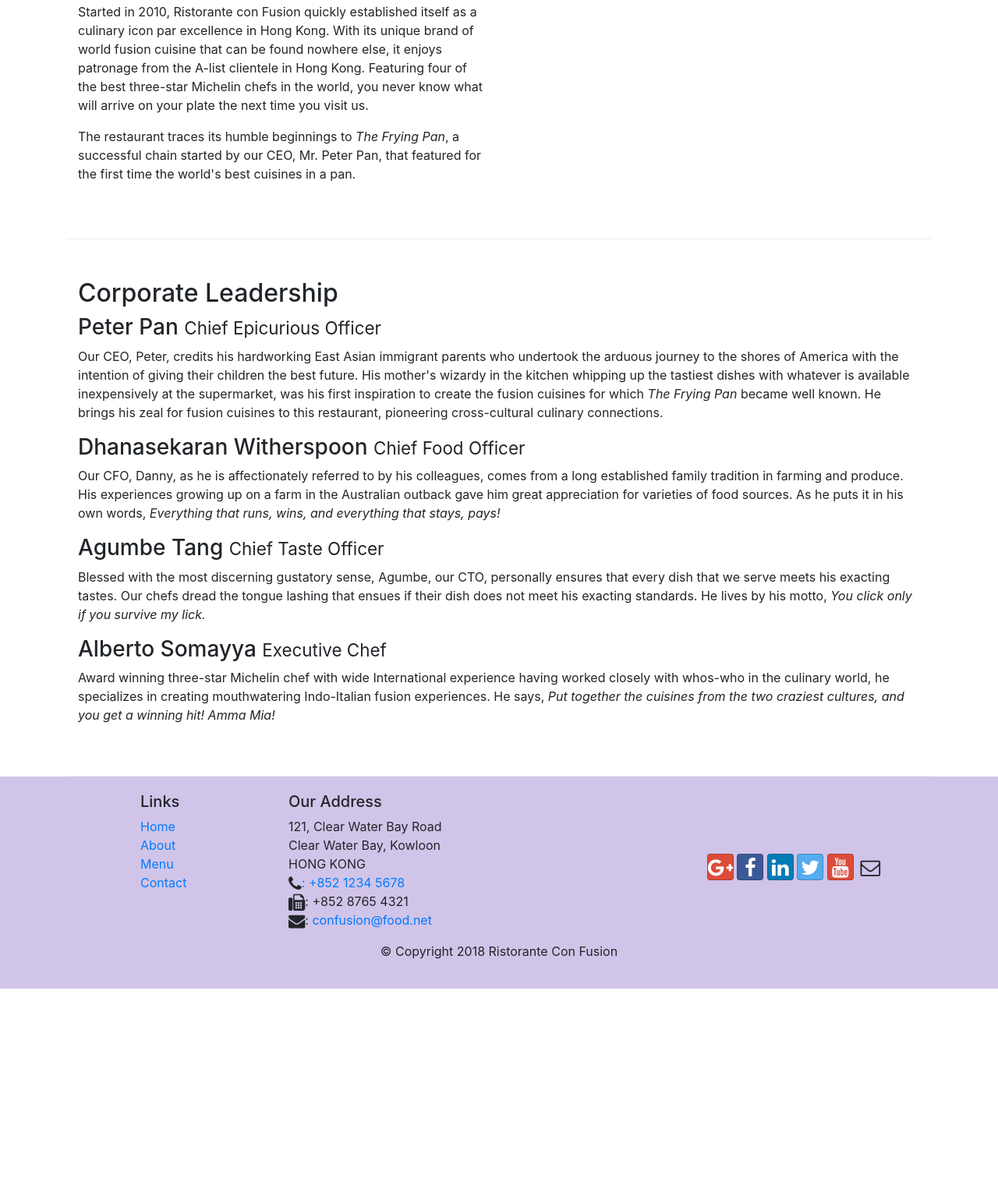
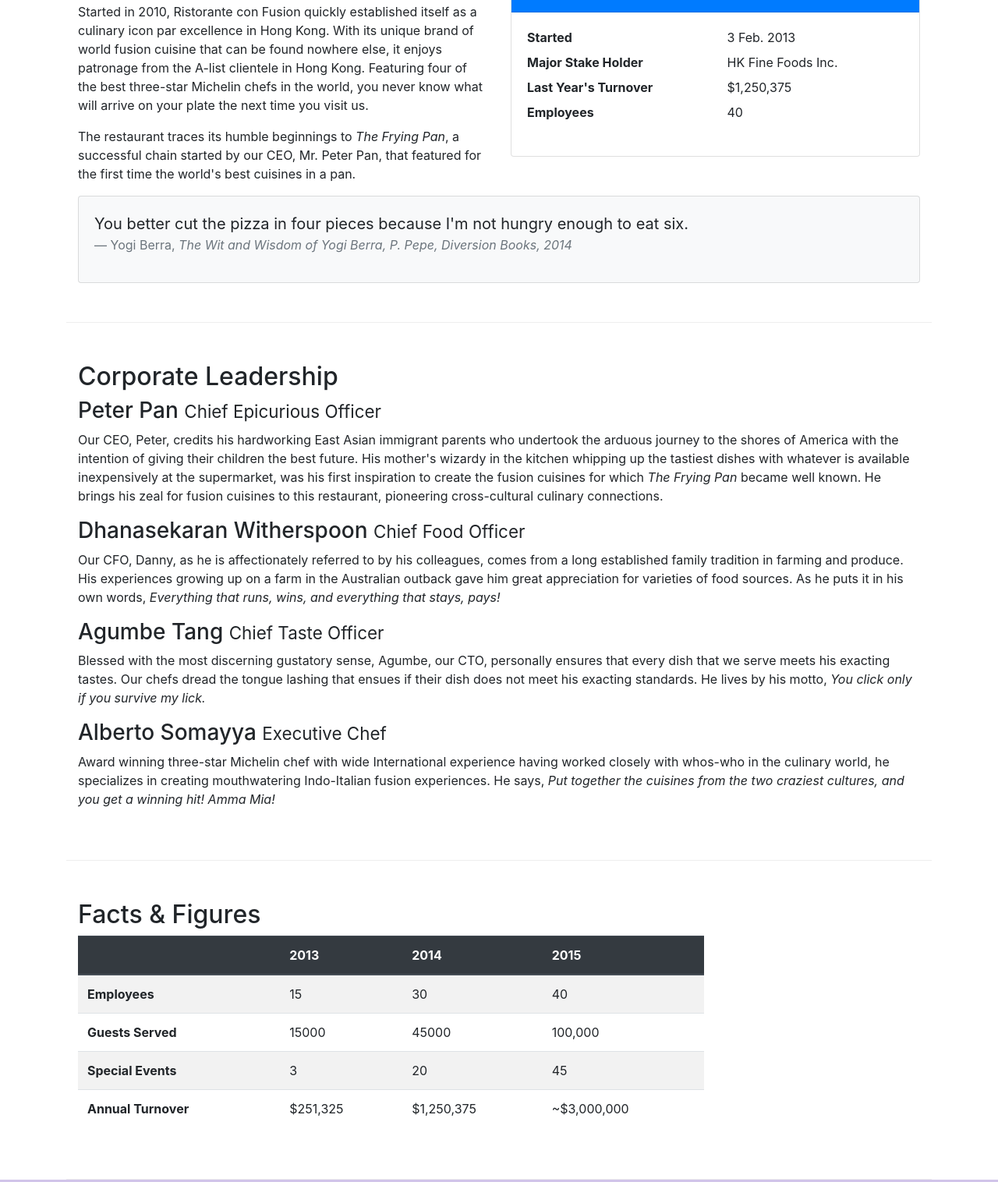
Before and after one commit to abhishikthraj/Coursera-Bootstrap4, a website: page aboutus.html in a window 1280 px wide. Shown: the part 558-2074 px from the top of the page at 78% size. Before the commit the page ends 1826 px from the top, so only its background shows below. Drawn offline with nearby package versions, Linux system fonts and the light colour scheme.

Commit message:
Tables and Cards

```diff
--- a/aboutus.html
+++ b/aboutus.html
@@ -51,7 +51,7 @@
                 <li class="breadcrumb-item"><a href="index.html">Home</a></li>
                 <li class="breadcrumb-item active">About Us</li>
             </ol>
-            <div>
+            <div class="col-12">
                <h3>About Us</h3>
                <hr>
             </div>
@@ -63,7 +63,37 @@
                 <p>Started in 2010, Ristorante con Fusion quickly established itself as a culinary icon par excellence in Hong Kong. With its unique brand of world fusion cuisine that can be found nowhere else, it enjoys patronage from the A-list clientele in Hong Kong.  Featuring four of the best three-star Michelin chefs in the world, you never know what will arrive on your plate the next time you visit us.</p>
                 <p>The restaurant traces its humble beginnings to <em>The Frying Pan</em>, a successful chain started by our CEO, Mr. Peter Pan, that featured for the first time the world's best cuisines in a pan.</p>
             </div>
-            <div>
+            <div class="col-12 col-sm-6">
+                <div class="card">
+                    <h3 class="card-header bg-primary text-white">Facts At a Glance</h3>
+                    <div class="card-body">
+                        <dl class="row">
+                            <dt class="col-6">Started</dt>
+                            <dd class="col-6">3 Feb. 2013</dd>
+                            <dt class="col-6">Major Stake Holder</dt>
+                            <dd class="col-6">HK Fine Foods Inc.</dd>
+                            <dt class="col-6">Last Year's Turnover</dt>
+                            <dd class="col-6">$1,250,375</dd>
+                            <dt class="col-6">Employees</dt>
+                            <dd class="col-6">40</dd>
+                        </dl>
+                    </div>
+                </div>
+            </div>
+            <div class="col-12">
+                <div class="card card-body bg-light">
+                    <blockquote class="blockquote">
+                        <p class="mb-0">
+                            You better cut the pizza in four pieces
+                            because I'm not hungry enough to eat six.
+                        </p>
+                        <footer class="blockquote-footer">Yogi Berra,
+                            <cite title="Source Title">The Wit and Wisdom of
+                                Yogi Berra, P. Pepe, Diversion Books, 2014
+                            </cite>
+                        </footer>
+                    </blockquote>
+                </div>
             </div>
         </div>
 
@@ -81,7 +111,52 @@
                 <p class="d-none d-sm-block">Award winning three-star Michelin chef with wide International experience having worked closely with whos-who in the culinary world, he specializes in creating mouthwatering Indo-Italian fusion experiences. He says, <em>Put together the cuisines from the two craziest cultures, and you get a winning hit! Amma Mia!</em></p>
             </div>
        </div>
+       <div class="row row-content">
+           <div class="col-12 col-sm-9">
+                <h2>Facts &amp; Figures</h2>
+                <div class="table-responsive">
+                    <table class="table table-striped">
+                        <thead class="thead-dark">
+                            <tr>
+                                <th>&nbsp;</th>
+                                <th>2013</th>
+                                <th>2014</th>
+                                <th>2015</th>
+                            </tr>
+                        </thead>
+                        <tbody>
+                            <tr>
+                                <th>Employees</th>
+                                <td>15</td>
+                                <td>30</td>
+                                <td>40</td>
+                            </tr>
+                            <tr>
+                                <th>Guests Served</th>
+                                <td>15000</td>
+                                <td>45000</td>
+                                <td>100,000</td>
+                            </tr>
+                            <tr>
+                                <th>Special Events</th>
+                                <td>3</td>
+                                <td>20</td>
+                                <td>45</td>
+                            </tr>
+                            <tr>
+                                <th>Annual Turnover</th>
+                                <td>$251,325</td>
+                                <td>$1,250,375</td>
+                                <td>~$3,000,000</td>
+                            </tr>
+                        </tbody>
+                    </table>
+                </div>
+            </div>
+            <div class="col-12 col-sm-3">
 
+            </div>
+       </div>
     </div>
 
     <footer class="footer">
```
Also changed, not shown: contactus.html (+1 -2 lines).
